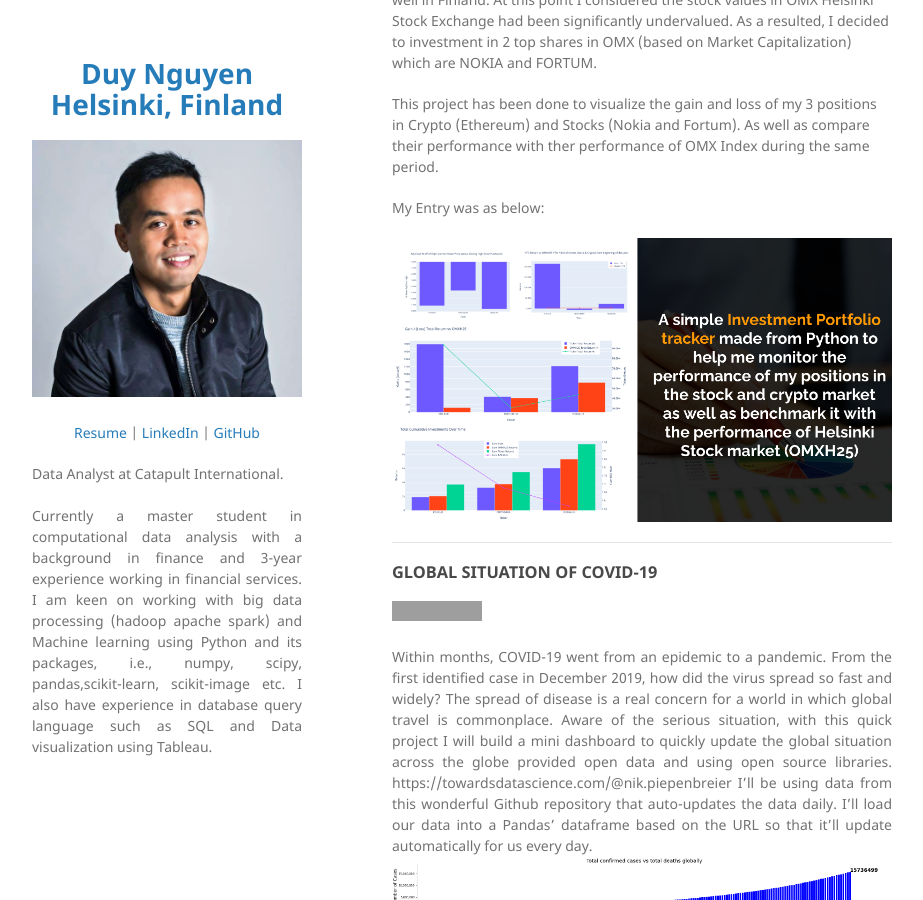
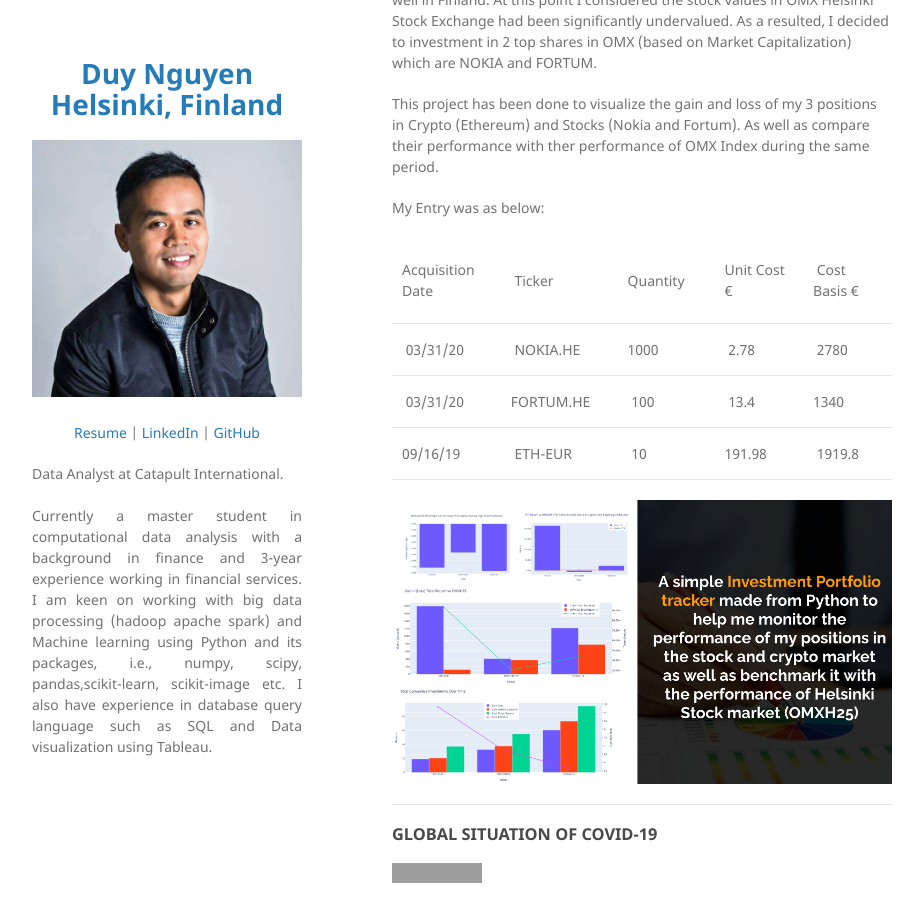
Before and after one commit to duy7590/duy7590.github.io, a Jekyll site: the page built from index.md, in a window 1280 px wide and 900 px high, scrolled down 663 px. Shown: the whole window, without its empty margins (178-1101 px from the left). Built offline with Jekyll 4.4.1, drawn with Linux system fonts in a browser that asks for light colours; our own code applies the rules of GitHub Pages for plain Markdown files; grey boxes are pictures that could not be loaded.

Commit message:
Update index.md

```diff
--- a/index.md
+++ b/index.md
@@ -16,6 +16,39 @@ During the beginning of 2020, due to the Covid pandemic, investor's fear of econ
 This project has been done to visualize the gain and loss of my 3 positions in Crypto (Ethereum) and Stocks (Nokia and Fortum). As well as compare their performance with ther performance of OMX Index during the same period.
 
 My Entry was as below:
+<table style="height: 242px;" width="697">
+<tbody>
+<tr>
+<td style="width: 139px;">Acquisition Date</td>
+<td style="width: 139px;">&nbsp;Ticker</td>
+<td style="width: 139px;">Quantity</td>
+<td style="width: 139px;">Unit Cost &euro;&nbsp;</td>
+<td style="width: 140px;">&nbsp;Cost Basis &euro;</td>
+</tr>
+<tr>
+<td style="width: 139px;">&nbsp;03/31/20&nbsp;</td>
+<td style="width: 139px;">&nbsp;NOKIA.HE</td>
+<td style="width: 139px;">1000&nbsp;</td>
+<td style="width: 139px;">&nbsp;2.78</td>
+<td style="width: 140px;">&nbsp;2780</td>
+</tr>
+<tr>
+<td style="width: 139px;">&nbsp;03/31/20&nbsp;</td>
+<td style="width: 139px;">FORTUM.HE&nbsp;</td>
+<td style="width: 139px;">&nbsp;100</td>
+<td style="width: 139px;">&nbsp;13.4</td>
+<td style="width: 140px;">1340</td>
+</tr>
+<tr>
+<td style="width: 139px;">09/16/19&nbsp;</td>
+<td style="width: 139px;">&nbsp;ETH-EUR</td>
+<td style="width: 139px;">&nbsp;10</td>
+<td style="width: 139px;">191.98&nbsp;</td>
+<td style="width: 140px;">&nbsp;1919.8</td>
+</tr>
+</tbody>
+</table>
+<!-- DivTable.com -->
 
 <img src="images/Portfolio_tracker.png" align="center"/>
 
```
